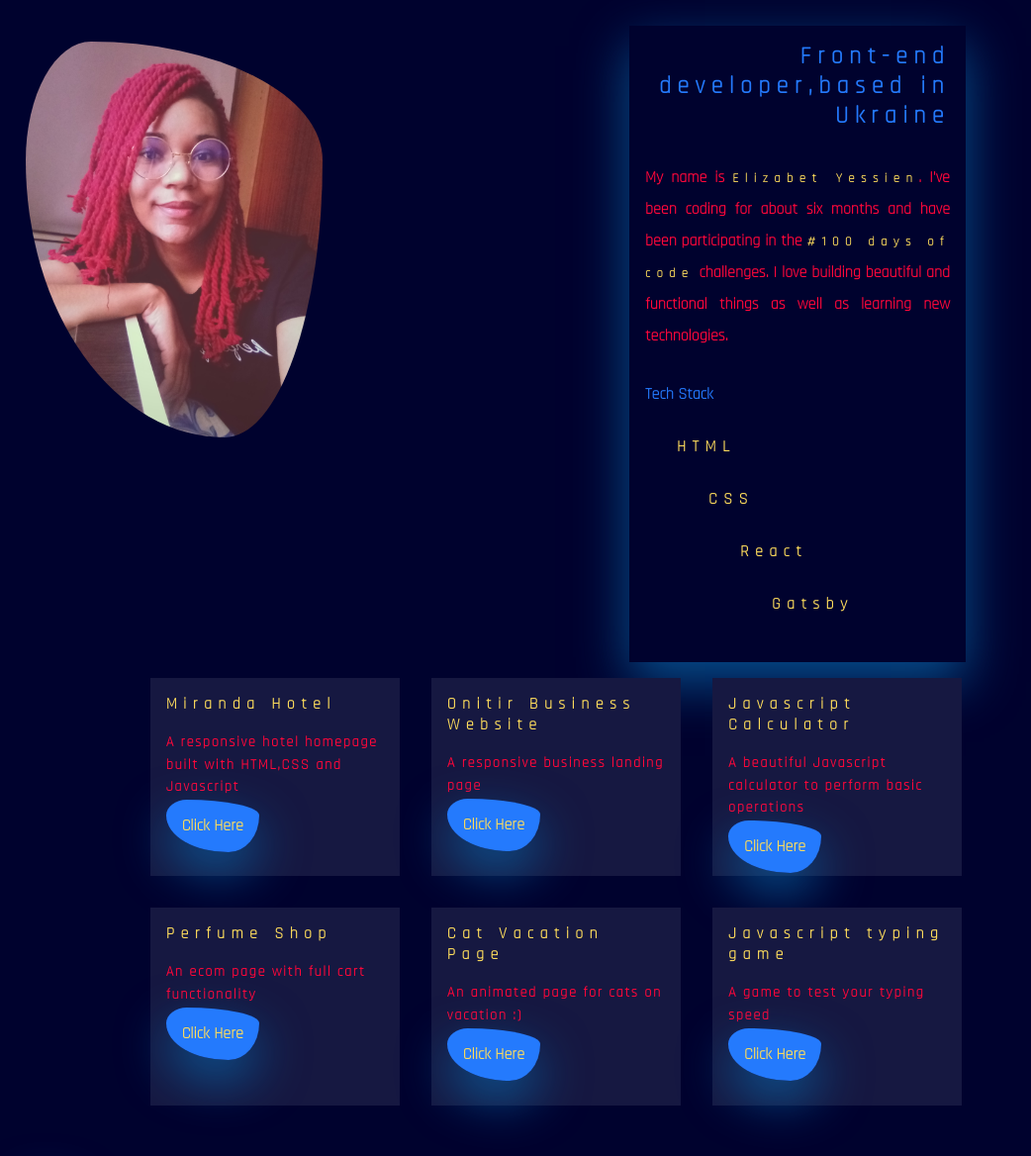
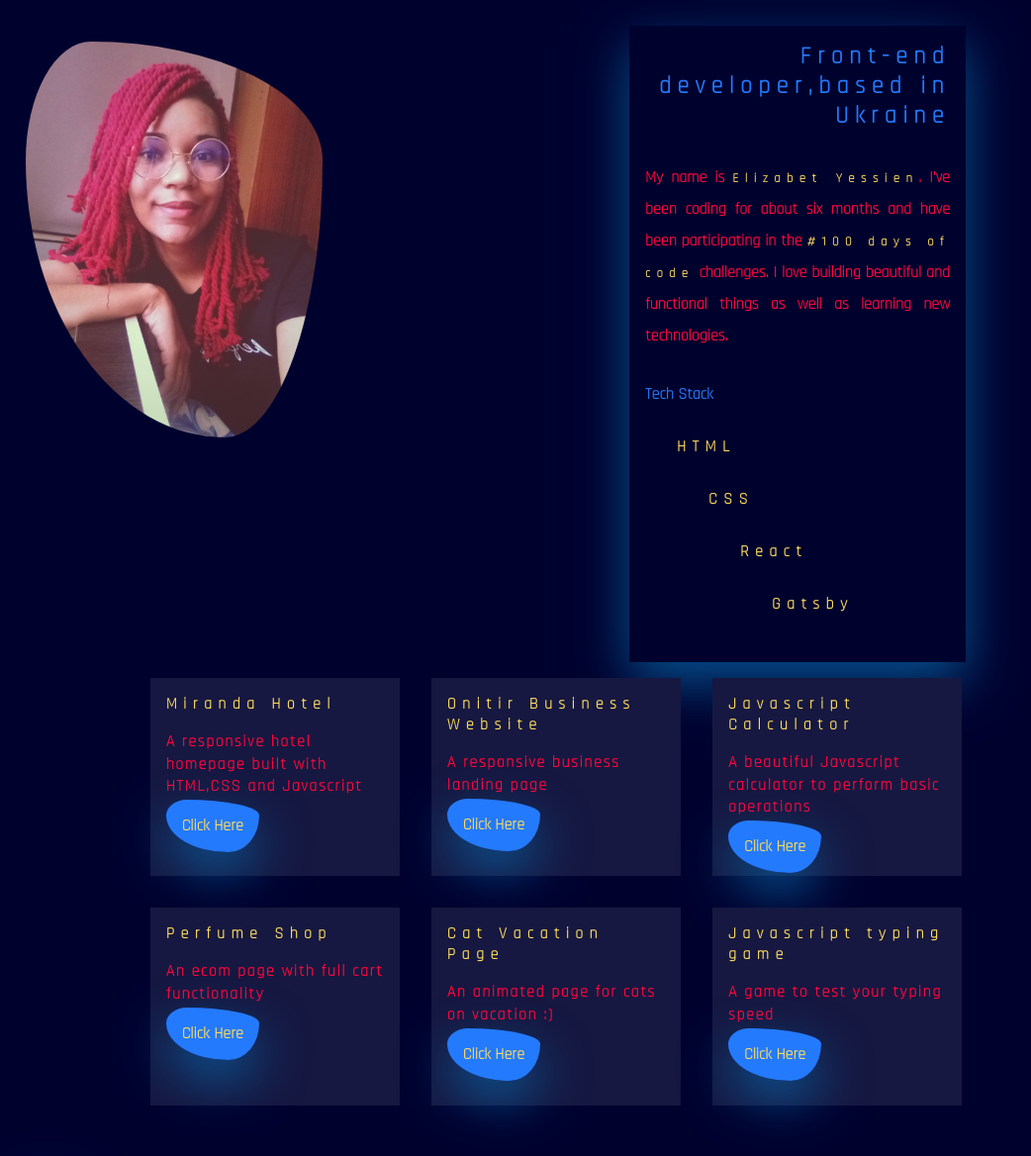
Before and after one commit to Elizabet-codes/liz-porfolio-site, a plain HTML site: page index.html in a window 1280 px wide. Shown: the top 1168 px of the page at 99% size, without its empty margins (0-1042 px from the left). Drawn offline with Linux system fonts and the light colour scheme; a script that the page names is missing.

Commit message:
editd font

```diff
--- a/index.css
+++ b/index.css
@@ -110,7 +110,7 @@ body{
     line-height:2rem;
     letter-spacing:.1rem;
     margin:2rem 0;
-    font-size:.6rem;
+    font-size:1rem;
 }
 .project a{
     text-decoration: none;
@@ -192,11 +192,16 @@ background:#247AFD;
         line-height:1.4rem;
         letter-spacing:.1rem;
         margin:1.1rem 0;
-        font-size:.9rem;
+
     }
 
 }
 
+@media(max-width:375px){
+    .project p{
+        font-size:1.1rem;
+    }
+}
 
 
 [data-scroll]{
```
